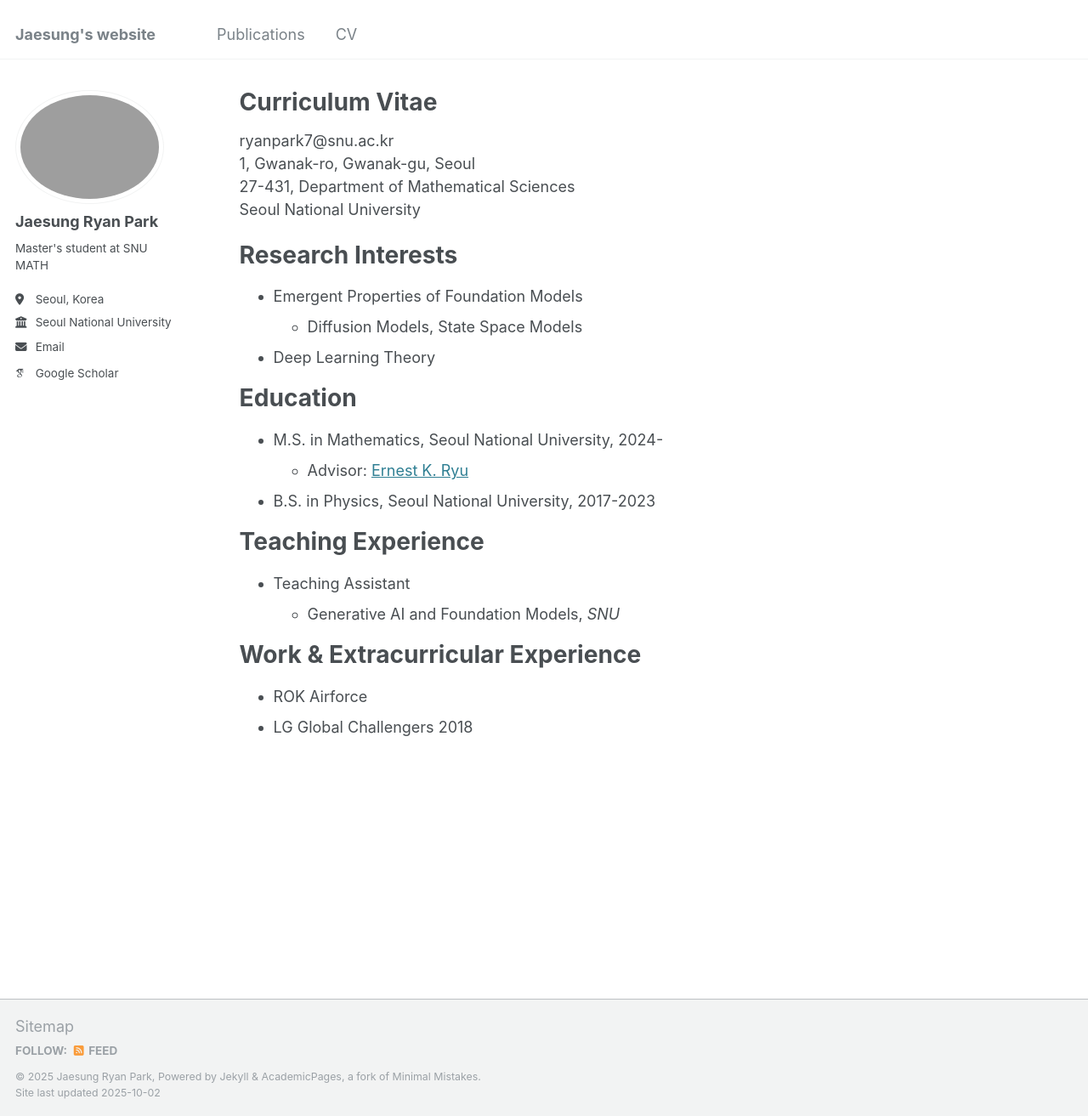
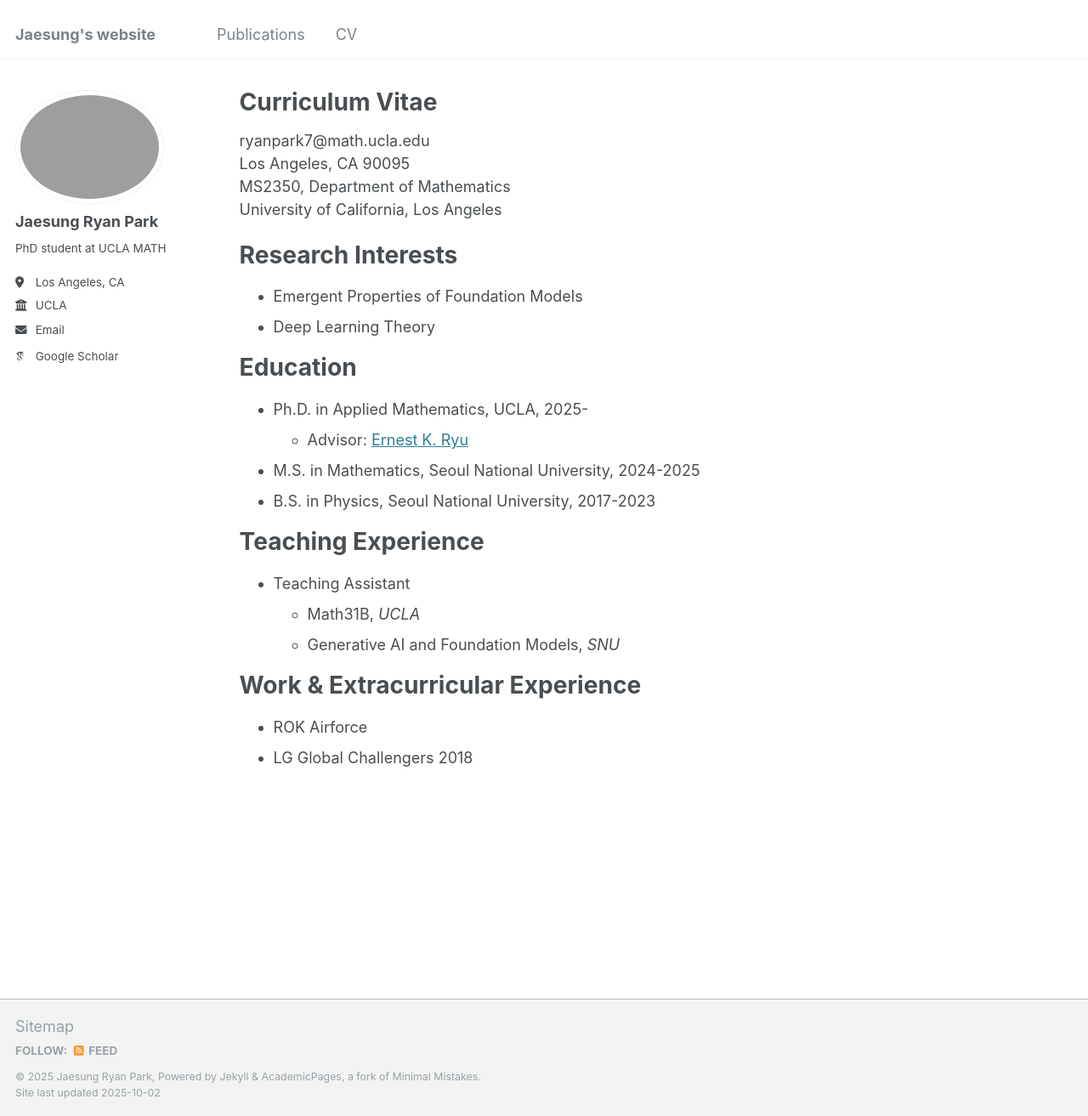
Before and after one commit to jaesungrpark/jaesungrpark.github.io, a Jekyll site: the page built from _pages/cv.md, in a window 1280 px wide and 1313 px high. Shown: the whole window at 85% size. Built offline with Jekyll 4.4.1, drawn with Linux system fonts in a browser that asks for light colours; some web fonts are replaced.

Commit message:
UCLA update

```diff
--- a/_config.yml
+++ b/_config.yml
@@ -11,7 +11,7 @@ locale                   : "en-US"
 title                    : "Jaesung's website"
 title_separator          : "-"
 name                     : &name "Jaesung Ryan Park"
-description              : &description "Master's student at SNU MATH"
+description              : &description "PhD student at UCLA MATH"
 url                      : https://jaesungrpark.github.io # the base hostname & protocol for your site e.g. "https://[your GitHub username].github.io"
 baseurl                  : "" # the subpath of your site, e.g. "/blog"
 repository               : "jaesungrpark/jaesungrpark.github.io"
@@ -24,11 +24,11 @@ author:
   avatar           : "profile_.png"
   name             : "Jaesung Ryan Park"
   pronouns         : # example: "she/her"
-  bio              : "Master's student at SNU MATH"
-  location         : "Seoul, Korea"
-  employer         : "Seoul National University"
+  bio              : "PhD student at UCLA MATH"
+  location         : "Los Angeles, CA"
+  employer         : "UCLA"
   uri              : # URL
-  email            : "ryanpark7@snu.ac.kr"
+  email            : "ryanpark7@math.ucla.edu"
 
   # Academic websites
   arxiv            : # URL - Update with the correct link to your profile
--- a/_pages/cv.md
+++ b/_pages/cv.md
@@ -9,25 +9,25 @@ redirect_from:
 
 {% include base_path %}
 
-ryanpark7@snu.ac.kr
+ryanpark7@math.ucla.edu
 <br />
-1, Gwanak-ro, Gwanak-gu, Seoul
+Los Angeles, CA 90095
 <br />
-27-431, Department of Mathematical Sciences
+MS2350, Department of Mathematics
 <br />
-Seoul National University
+University of California, Los Angeles
 
 Research Interests
 ======
 * Emergent Properties of Foundation Models
-  * Diffusion Models, State Space Models
 * Deep Learning Theory
 
 
 Education
 ======
-* M.S. in Mathematics, Seoul National University, 2024-
+* Ph.D. in Applied Mathematics, UCLA, 2025-
   * Advisor: <a href="https://ernestryu.com/" target="_blank">Ernest K. Ryu</a>
+* M.S. in Mathematics, Seoul National University, 2024-2025
 * B.S. in Physics, Seoul National University, 2017-2023
 
 <!-- Work experience
@@ -50,6 +50,7 @@ Education
 Teaching Experience
 ======
 * Teaching Assistant
+  * Math31B, <i>UCLA</i>
   * Generative AI and Foundation Models, <i>SNU</i>
 
 <!-- Publications
```
Also changed, not shown: _pages/about.md (+2 -2 lines), _publications/2025-entropy-clip-llm.md (added, +13 -0 lines).
